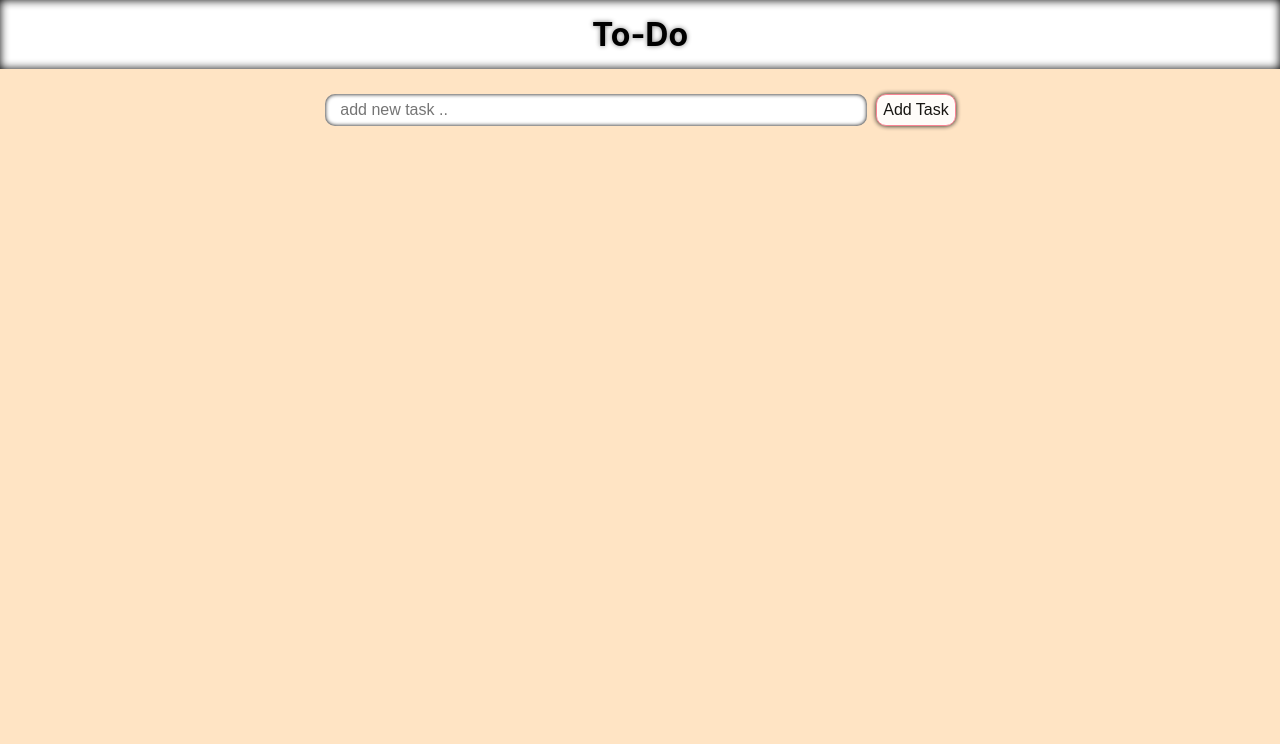
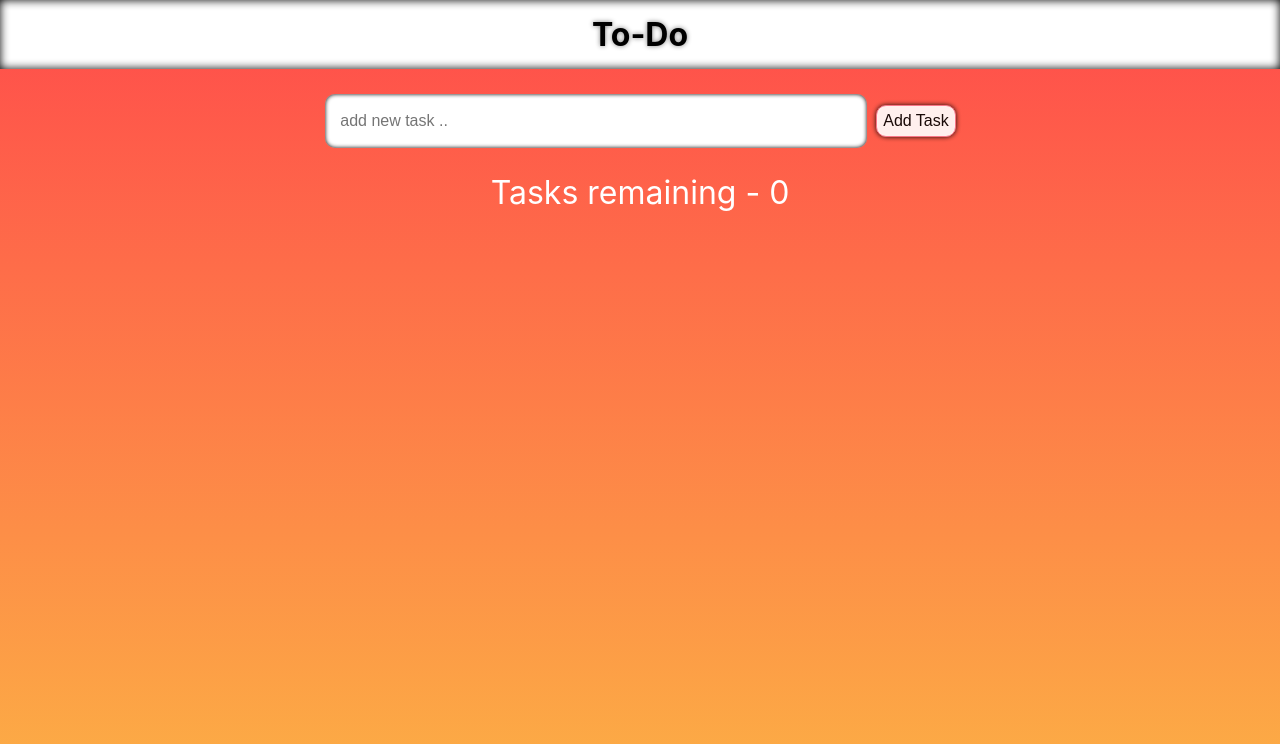
Before and after one commit to Arnavgarg68/To-do-react, a React (Create React App) app: page / in a window 1280 px wide. Shown: the top 744 px of the page. Built offline with nearby package versions, Linux system fonts and the light colour scheme.

Commit message:
tasks counter completed

```diff
--- a/src/App.css
+++ b/src/App.css
@@ -3,7 +3,10 @@
     padding: 0;
 }
 body{
-    background-color: bisque;
+    background: linear-gradient(180deg, rgba(255,75,75,1) 0%, rgba(252,176,69,1) 100%);
+    background-size:cover;
+    background-repeat: no-repeat;
+    background-attachment: fixed;
 }
 .container{
     padding: 15px;
@@ -37,8 +40,8 @@ body{
     border-radius: 10px;
     outline: none;
     min-width: 50%;
-    max-width: 80%;
-    height: 100%;
+    max-width: 100%;
+    height: 5vh;
 }
 .newtask button{
     padding:6px;
@@ -63,6 +66,11 @@ body{
     background-color: whitesmoke;
     /* font-weight: bold; */
 }
+.taskscounter{
+    text-align: center;
+    color: white;
+    font-size: 2rem;
+}
 ul{
     /* width:80vw; */
     margin: 10vh auto;
@@ -85,10 +93,15 @@ ul{
 }
 .taskitem span{
     margin: auto 10px;
-
+        font-size: 1.5rem;
         white-space:nowrap;
         overflow: hidden;
         text-overflow: ellipsis;
+}
+.taskitem input{
+    width: 20px;
+    height: 20px;
+    accent-color: green;
 }
 .taskitem button {
     padding: 5px;
@@ -99,9 +112,6 @@ ul{
     cursor: pointer;
 }
 @media only screen and (max-width: 500px) {
-    body {
-      background-color: lightblue;
-    }
     .newtask{
         width: 100vw;
     }
@@ -122,6 +132,7 @@ ul{
     }
     .taskitem span{
         margin: auto 10px;
+        font-size: 1rem;
 
     }
     .taskitem button{
--- a/src/App.js
+++ b/src/App.js
@@ -2,15 +2,12 @@
 import Heading from "./components/Heading.js";
 import Task from "./components/Task.js";
 import './App.css'
-import {
-  BrowserRouter as Router,
-} from "react-router-dom";
 function App() {
   return (
-    <Router>
+    <>
       <Heading/>
       <Task/>
-    </Router>
+      </>
 
   )
 }
--- a/src/components/task.js
+++ b/src/components/task.js
@@ -3,26 +3,44 @@ import React, { useState } from 'react'
 // import Taskitem from './taskitem';
 export default function Task(props) {
     const [newtask,setNewTask]=useState('');
+    const [taskCount,setTaskCount]=useState(0);
     const [tasks,setTasks]=useState([]);
     const addtask=()=>{
         if(newtask.trim()!==''){
             setTasks([...tasks,{ id: Date.now(), text: newtask, completed: false }]);
             setNewTask('')
+            setTaskCount(taskCount+1)
         }
     }
     const updatetask=(taskId)=>{
-        setTasks(tasks.map(task =>
-            task.id === taskId ? { ...task, completed: !task.completed } : task
-          ));
+        // setTasks(tasks.map(task =>
+        //     task.id === taskId ? { ...task, completed: !task.completed } : task
+        //   ));
+        tasks.forEach(function(task,index){
+            if(task.id===taskId){
+                const uptask={...task,completed:!task.completed};
+                tasks[index]=uptask;
+                if(!task.completed){
+                    setTaskCount(taskCount-1);
+                }
+                else{
+                    setTaskCount(taskCount+1);
+                }
+                // task={...task, completed:!(task.completed)};
+            }
+
+        })
     }
     const deleteTask = (taskId) => {
         setTasks(tasks.filter(task => task.id !== taskId));
+        setTaskCount(taskCount-1)
       }
   return (<>
     <div className="newtask">
       <input type="text" value={newtask} onChange={(e)=>setNewTask(e.target.value)} placeholder='add new task ..'/>
       <button onClick={addtask}>Add Task</button>
     </div>
+  <div className="taskscounter">Tasks remaining - {taskCount}</div>
     <div className="taskslist">
     <ul>
         {tasks.map(task=>{
```
Also changed, not shown: src/components/rough.txt (added).
